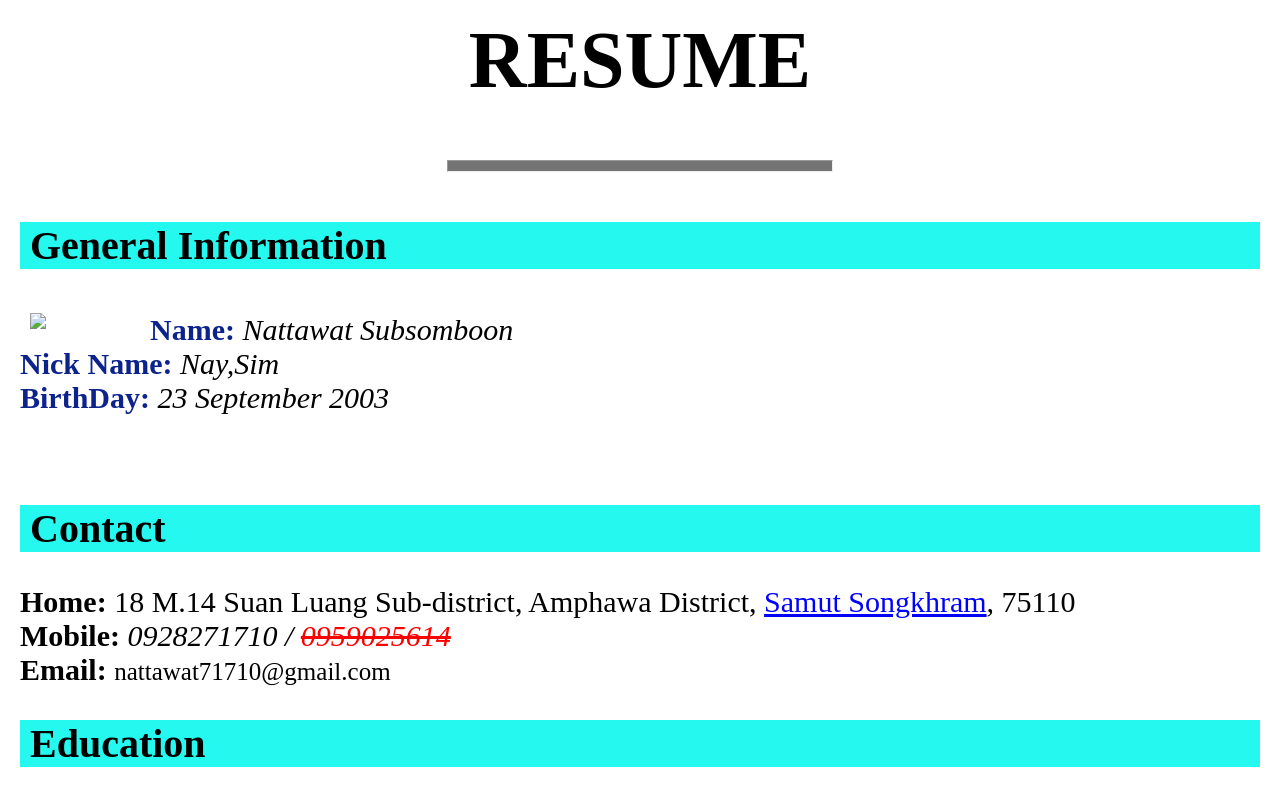
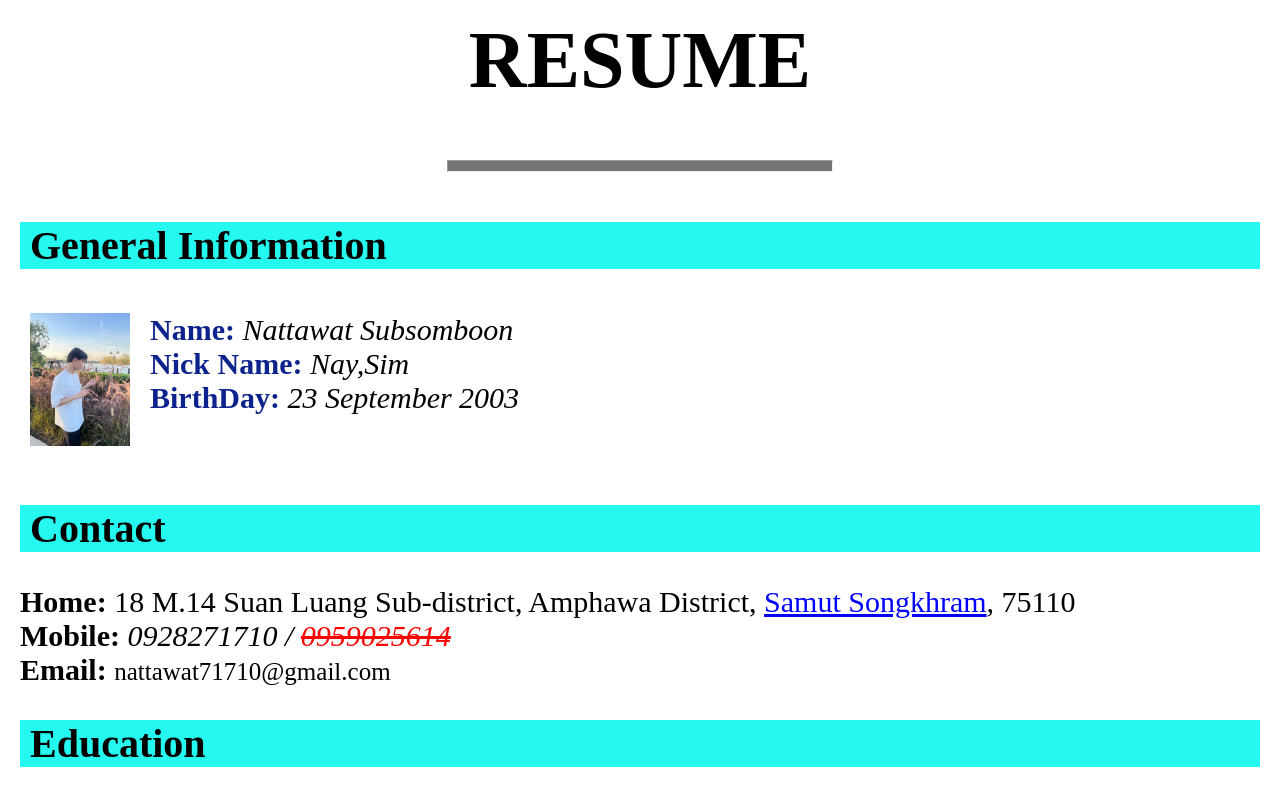
Before and after one commit to Simpp23/WebBasic6541, a plain HTML site: page Resume.html in a window 1280 px wide. Shown: the top 797 px of the page. Drawn offline with Linux system fonts and the light colour scheme; the site is published under a folder, as on GitHub Pages, so addresses that start at the root find nothing.

Commit message:
add file

```diff
--- a/Resume.html
+++ b/Resume.html
@@ -72,7 +72,7 @@
     <section class="section-container">
         <h2 class="general">General Information</h2><br>
         <p class="">
-           <img class="img-profile" width="100px" src="/img/S__25223170.jpg">
+           <img class="img-profile" width="100px" src="img/S__25223170.jpg">
            <div class="profile-info">
            <b style="color: rgb(12, 35, 141);">Name:</b> <i style="color: rgb(0, 0, 0);">Nattawat Subsomboon</i><br/>
            <b style="color: rgb(12, 35, 141);">Nick Name:</b> <i style="color: rgb(0, 0, 0);">Nay,Sim</i><br/>
```
